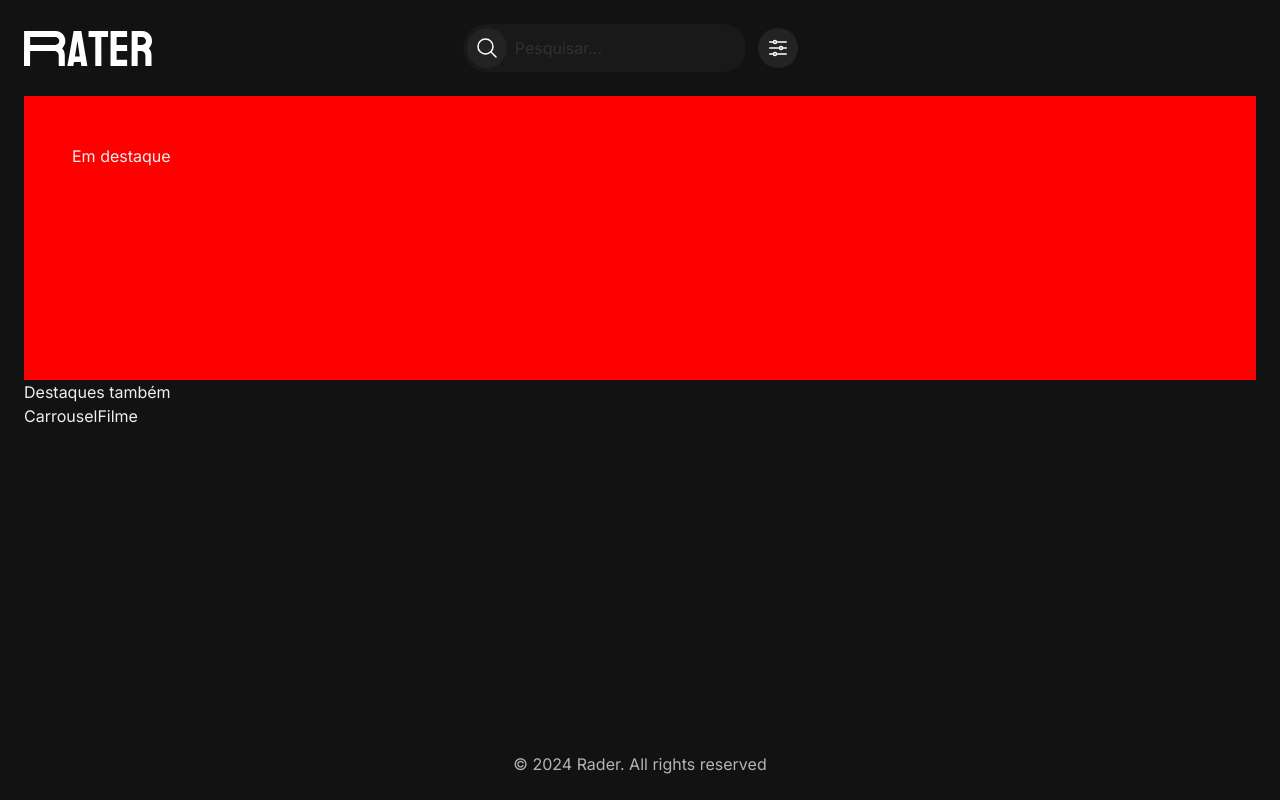
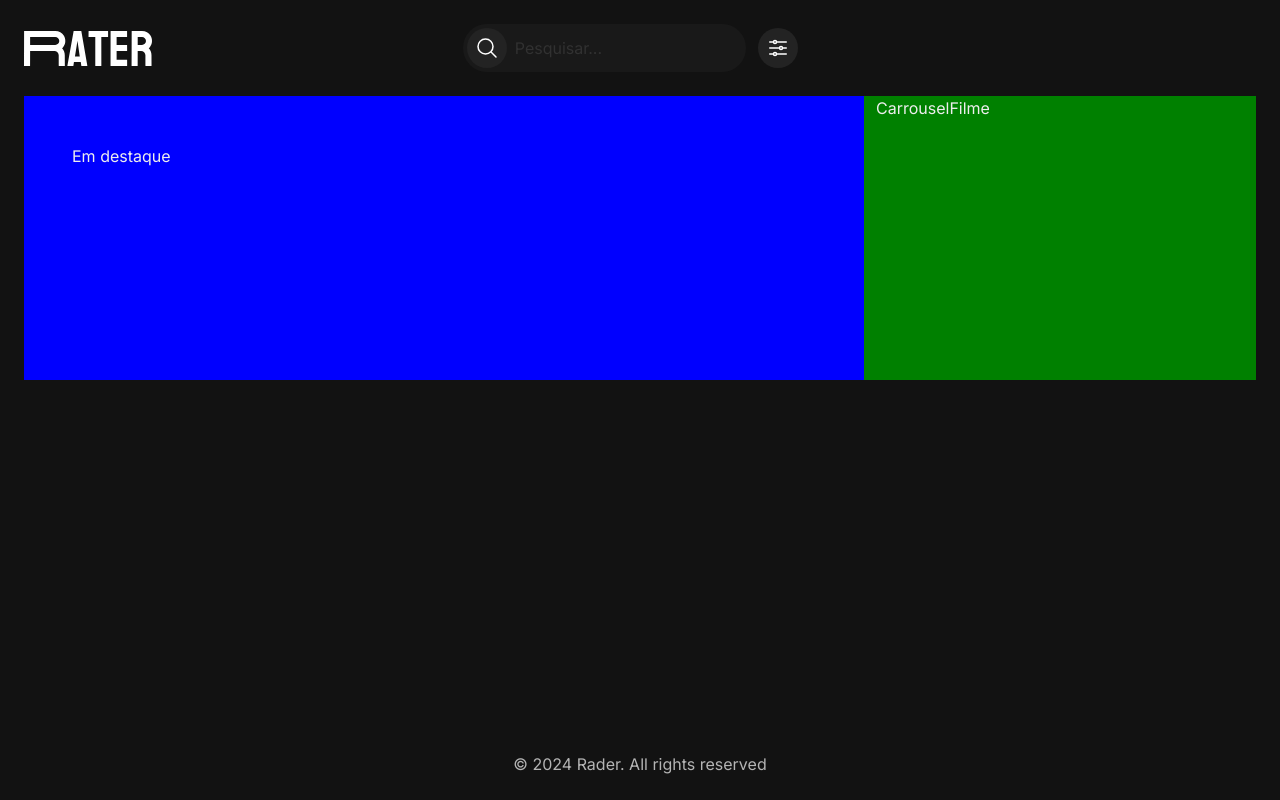
Before and after one commit to matheusgrodrigues/rater-app, a React (Create React App) app: page / in a window 1280 px wide. Built offline with nearby package versions, Linux system fonts and the light colour scheme.

Commit message:
Posicionando elementos da secao principal, atualizando testes

```diff
--- a/src/app/Home/index.tsx
+++ b/src/app/Home/index.tsx
@@ -3,21 +3,50 @@ import styled from 'styled-components';
 import CardFilmeDestaque from '../../components/organisms/CardFilmeDestaque';
 import CarrouselFilme from '../../components/organisms/CarrouselFilme';
 
-const SectionDestaques = styled.div``;
+const SectionDestaques = styled.div`
+    width: 100%;
+    flex-direction: column;
+    display: flex;
+    gap: ${({ theme }) => theme.ref.spacing['24']};
 
-const Destaque = styled.div``;
+    ${({ theme }) =>
+        theme.utils.screen(
+            'md',
+            `
+                justify-content: space-between;
+                flex-direction: row;
+                gap: ${theme.ref.spacing['12']};
+        `
+        )}
 
-const DestaquesTambem = styled.div``;
+    background: green;
+`;
+
+const Destaque = styled.div`
+    flex-grow: 1;
+    background: blue;
+`;
+
+const DestaquesTambem = styled.div`
+    width: 100%;
+
+    ${({ theme }) =>
+        theme.utils.screen(
+            'md',
+            `
+                max-width: ${theme.utils.pxToRem(380)};
+            `
+        )}
+`;
 
 function Home() {
     return (
         <SectionDestaques data-testid="section-destaques">
-            <Destaque data-testid="home-destaque">
+            <Destaque>
                 <CardFilmeDestaque data-testid="card-filme-destaque" />
             </Destaque>
 
-            <DestaquesTambem data-testid="home-destaques-tambem">
-                <h1>Destaques também</h1>
+            <DestaquesTambem>
                 <CarrouselFilme data-testid="carrousel-destaques-tambem" />
             </DestaquesTambem>
         </SectionDestaques>
--- a/src/components/atoms/Button.tsx
+++ b/src/components/atoms/Button.tsx
@@ -11,6 +11,12 @@ const RoundedIconButton = styled.button`
     align-items: center;
     display: flex;
     cursor: pointer;
+    transition: 0.3s;
+
+    &:hover {
+        transition: 0.3s;
+        opacity: 0.7;
+    }
 `;
 
 interface ButtonProps extends React.DetailedHTMLProps<React.HTMLAttributes<HTMLButtonElement>, HTMLButtonElement> {
--- a/src/components/organisms/CardFilmeDestaque.tsx
+++ b/src/components/organisms/CardFilmeDestaque.tsx
@@ -9,8 +9,6 @@ const CardFilmeDestaqueStyled = styled.div`
     padding: ${({ theme }) => theme.ref.padding['12']};
 
     ${({ theme }) => theme.utils.screen('md', `padding: ${theme.ref.padding['48']};`)}
-
-    background: red;
 `;
 
 interface CardFilmeDestaqueProps
--- a/src/components/organisms/CarrouselFilme.tsx
+++ b/src/components/organisms/CarrouselFilme.tsx
@@ -1,5 +1,9 @@
 interface CarrouselFilmeProps extends React.DetailedHTMLProps<React.HTMLAttributes<HTMLDivElement>, HTMLDivElement> {}
 
 export default function CarrouselFilme({ ...props }: CarrouselFilmeProps) {
-    return <div {...props}>CarrouselFilme</div>;
+    return (
+        <div {...props}>
+            <>CarrouselFilme</>
+        </div>
+    );
 }
```
